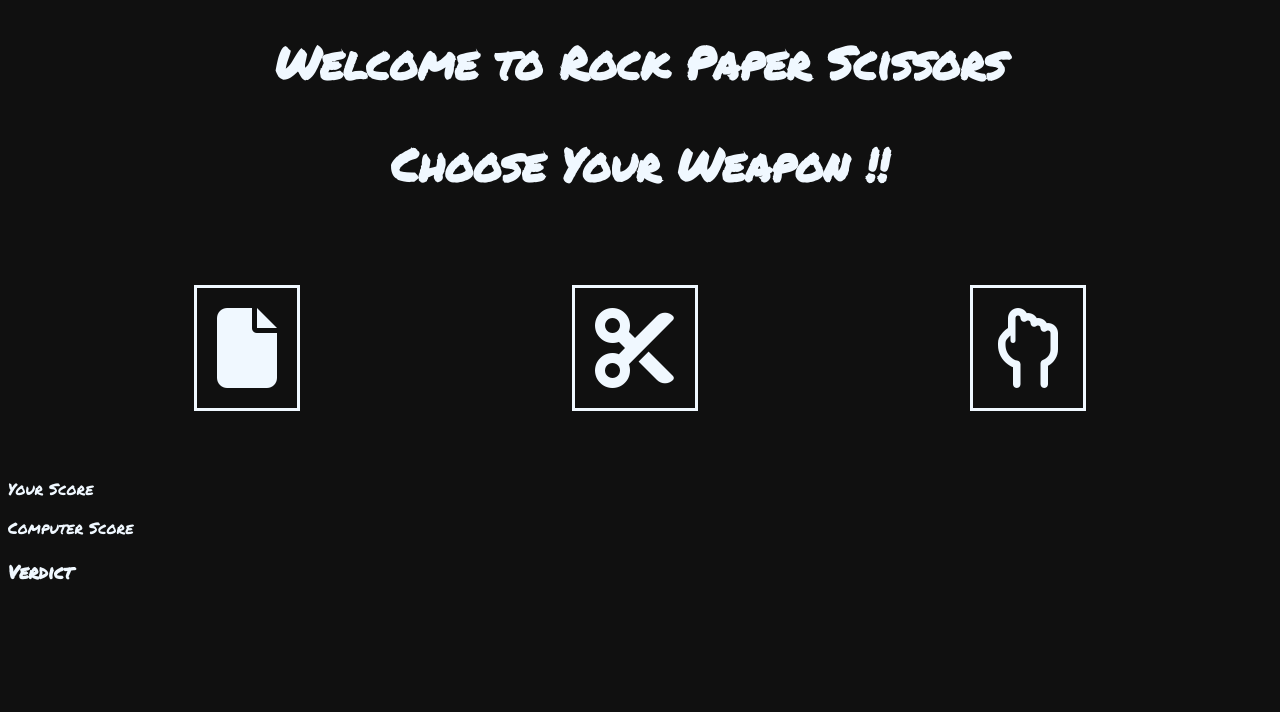
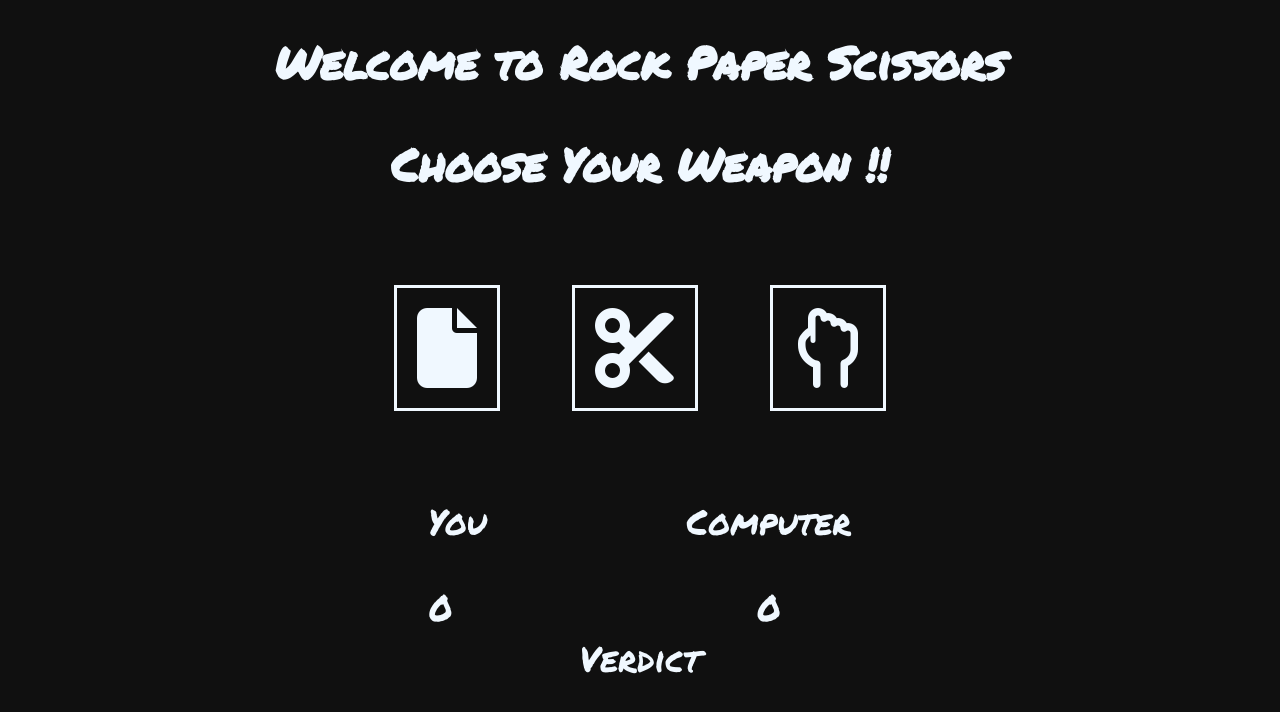
Before and after one commit to AdamDabre/RockPaperScissors, a plain HTML site: page index.html in a window 1280 px wide. Drawn offline with Linux system fonts and the light colour scheme.

Commit message:
Finished the UI aspect of the website

```diff
--- a/index.html
+++ b/index.html
@@ -27,11 +27,14 @@
       <i class="fa-regular fa-hand-back-fist fa-5x" id="rock"></i>
     </div>
     <div id="scores">
-      <p>Your Score</p>
-      <label id="Your score"></label>
-      <p>Computer Score</p>
-      <label id="Computer Score"></label>
+      <div id="usersScoreSection">
+        <p class="userAndComp">You</p>
+        <label id="userScore">0</label>
+      </div>
+      <div id="ComputerScoreSection">
+        <p class="userAndComp">Computer</p>
+        <label id="CompScore">0</label>
+      </div>
     </div>
-    <h3>Verdict</h3>
-  </body>
+  <label id="verdict">Verdict</label>
 </html>
--- a/style.css
+++ b/style.css
@@ -1,3 +1,4 @@
+
 body{
     background-color: rgb(16, 16, 16);
     font-family: 'Permanent Marker', cursive;
@@ -19,6 +20,7 @@ h2{
     flex-direction: row;
     padding: 50px;
     justify-content: space-around;
+    align-items: center;
 
 }
 #scissors,#paper,#rock{
@@ -30,14 +32,54 @@ h2{
     border-style: solid;
     padding: 20px;
     transform: scale(1.5);
+    border-width: 3px;
 }
 #rock:hover{
     border-style: solid;
     padding: 20px;
     transform: scale(1.5);
+    border-width: 3px;
 }
 #scissors:hover{
     border-style: solid;
     padding: 20px;
     transform: scale(1.5);
+    border-width: 3px;
 }
+#paper{
+    margin-left: 300px;
+}
+#rock{
+    margin-right: 300px;
+}
+#scores{
+    display: flex;
+    justify-content: center;
+
+}
+#ComputerScoreSection{
+    display: flex;
+    flex-direction: column;
+    justify-content: center;
+    padding-left: 200px;
+
+}
+.userAndComp{
+    font-size: 35px;
+}
+#userScore{
+    font-size: 35px;
+}
+
+#CompScore{
+    font-size: 35px;
+    align-self: center;
+}
+#userScoreSection{
+    display: flex;
+}
+#verdict{
+    display: block;
+    text-align: center;
+    font-size: 35px;
+}
```
